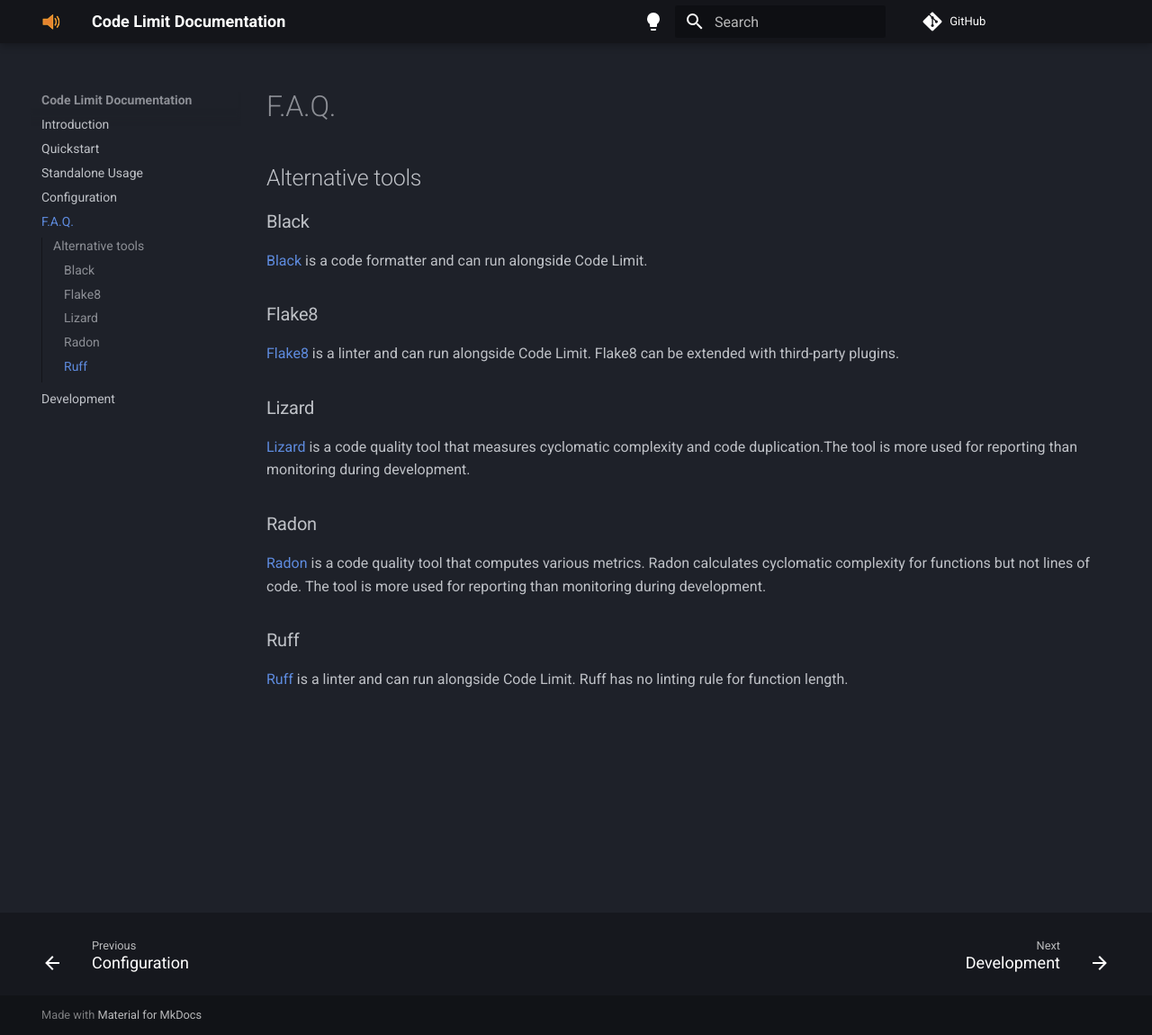
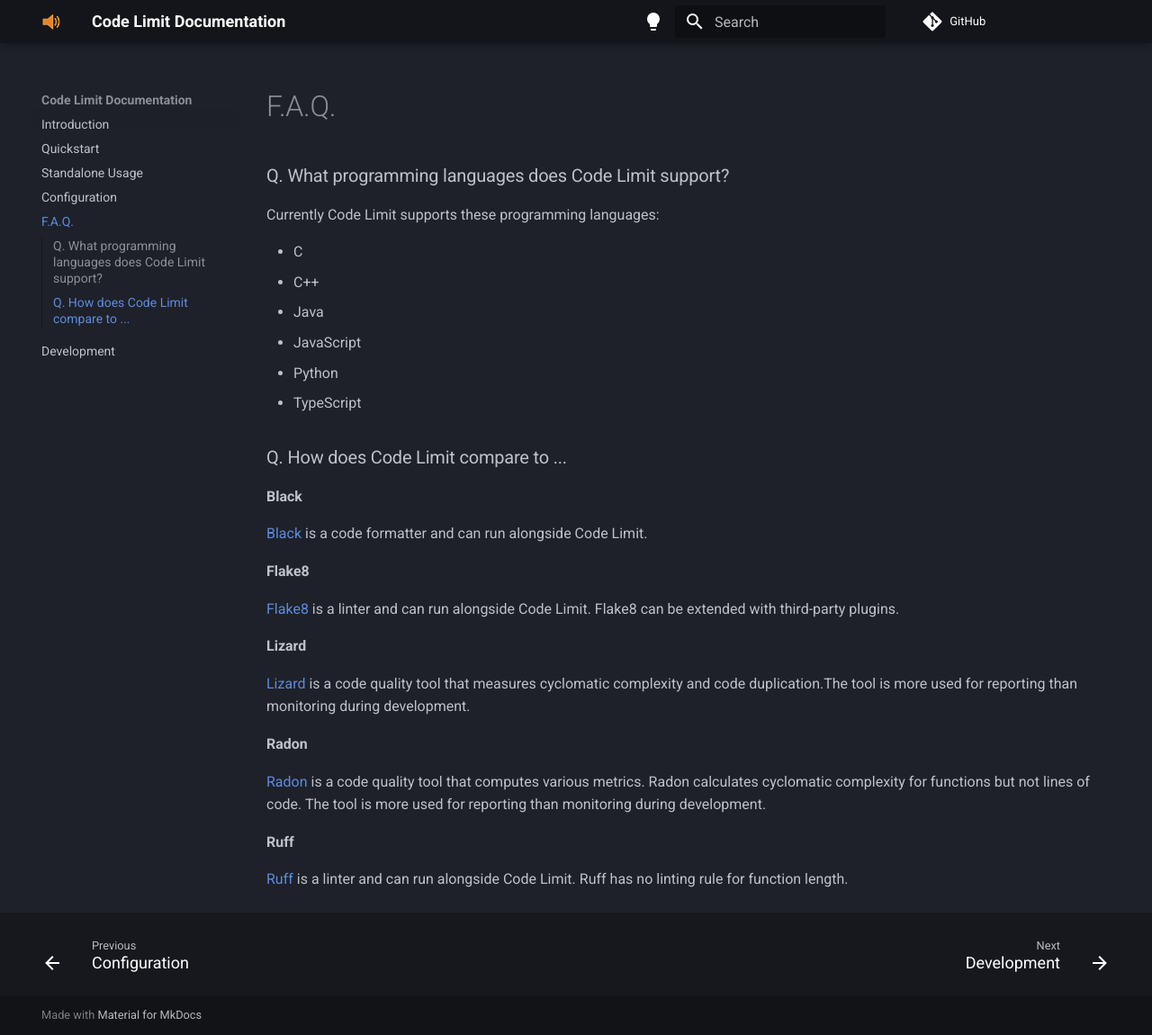
Before and after one commit to getcodelimit/codelimit, an MkDocs documentation site: the page built from docs/faq.md, in a window 1280 px wide and 1150 px high. Shown: the whole window at 90% size. Built offline with MkDocs 1.6.1 and Material for MkDocs 9.7.7, drawn with Linux system fonts in a browser that asks for light colours; comment, search, counter and statistics services are not loaded.

```diff
--- a/docs/faq.md
+++ b/docs/faq.md
@@ -1,30 +1,41 @@
 # F.A.Q.
 
-## Alternative tools
+### Q. What programming languages does Code Limit support?
 
-### Black
+Currently Code Limit supports these programming languages:
+
+- C
+- C++
+- Java
+- JavaScript
+- Python
+- TypeScript
+
+### Q. How does Code Limit compare to ...
+
+**Black**
 
 [Black](https://github.com/psf/black) is a code formatter and can run alongside Code Limit.
 
-### Flake8
+**Flake8**
 
 [Flake8](https://github.com/PyCQA/flake8) is a linter and can run alongside
 Code Limit. Flake8 can be extended with third-party plugins.
 
-### Lizard
+**Lizard**
 
 [Lizard](https://github.com/terryyin/lizard) is a code quality tool that
 measures cyclomatic complexity and code duplication.The tool is more used for
 reporting than monitoring during development.
 
-### Radon
+**Radon**
 
 [Radon](https://github.com/rubik/radon) is a code quality tool that computes
 various metrics. Radon calculates cyclomatic complexity for functions but not
 lines of code. The tool is more used for reporting than monitoring during
 development.
 
-### Ruff
+**Ruff**
 
 [Ruff](https://github.com/astral-sh/ruff) is a linter and can run alongside
 Code Limit. Ruff has no linting rule for function length.
```
Also changed, not shown: docs/development.md (+8 -0 lines), docs/usage.md (+10 -1 lines), 3 other files.
